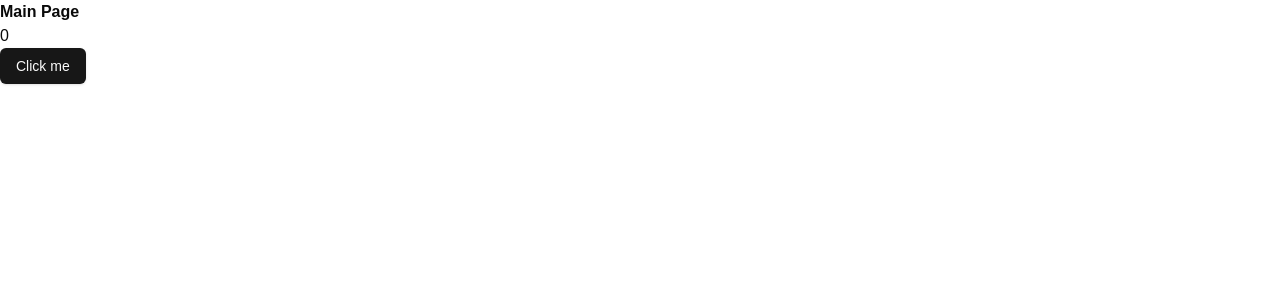
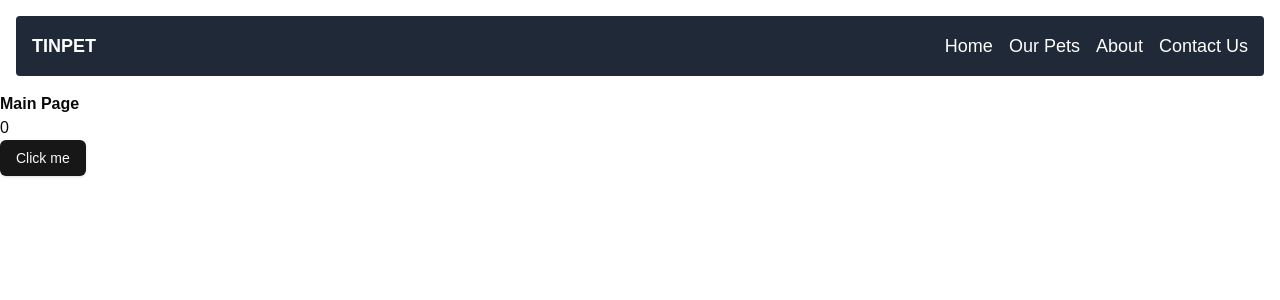
Before and after one commit to vanaspereneefje/Tinpets, a Next.js app: page / in a window 1280 px wide. Shown: the top 300 px of the page. Built offline with nearby package versions, Linux system fonts and the light colour scheme.

Commit message:
Add the component to the Layout.js

```diff
--- a/app/layout.js
+++ b/app/layout.js
@@ -1,5 +1,7 @@
 import localFont from "next/font/local";
 import "./globals.css";
+
+import Navbar from "../components/Navbar";
 
 const geistSans = localFont({
   src: "./fonts/GeistVF.woff",
@@ -21,8 +23,8 @@ export default function RootLayout({ children }) {
   return (
     <html lang="en">
       <body
-        className={`${geistSans.variable} ${geistMono.variable} antialiased`}
-      >
+        className={`${geistSans.variable} ${geistMono.variable} antialiased`}>
+        <Navbar />
         {children}
       </body>
     </html>
```
